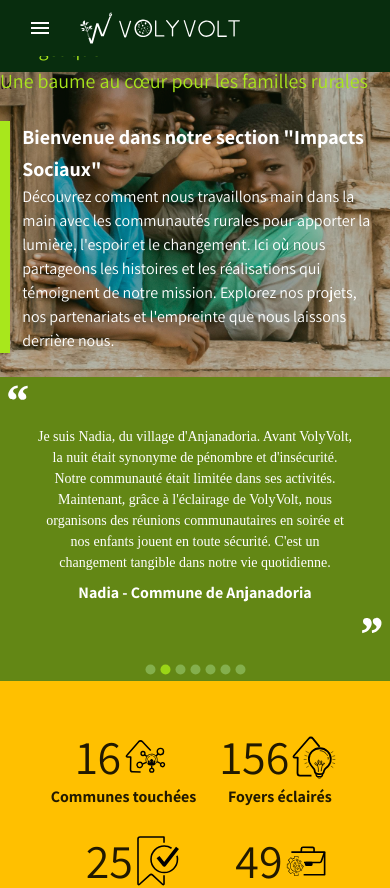
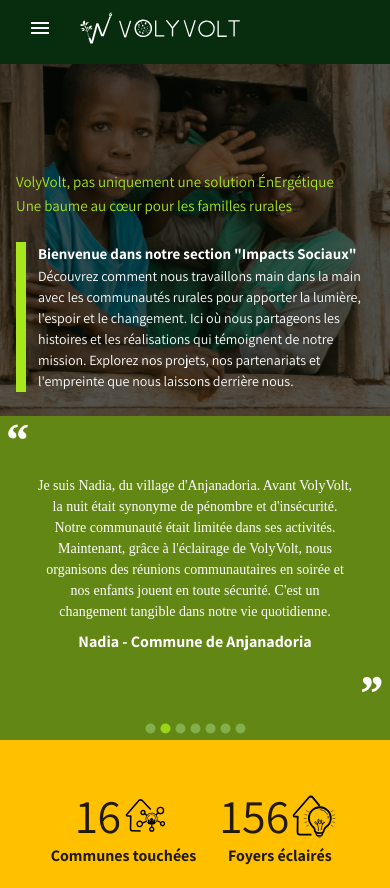
Before and after one commit to VolyVolt-App/front-end, a React (Create React App) app: page /client in a window 390 px wide. Shown: the top 888 px of the page. Built offline with nearby package versions, Linux system fonts and the light colour scheme; a web font is replaced by a local one.

Commit message:
fix: impact sociaux

```diff
--- a/src/component/impactsociaux/BenificiairyCarrousel.jsx
+++ b/src/component/impactsociaux/BenificiairyCarrousel.jsx
@@ -68,7 +68,7 @@
             display: 'flex',
             alignItems: 'center',
             justifyContent: 'center',
-            height: {xs: 270, sm: 210, md:150, lg: 120}
+            height: {xs: 290, sm: 210, md:150, lg: 120}
           }}>
             <Box sx={{alignSelf: 'flex-start'}}><GillemetStart width={20}/></Box>
             <Box>
@@ -83,9 +83,6 @@
             </Box>
 
             <Box sx={{alignSelf: 'flex-end'}}><GillemetEnd width={20} sx={{alignSelf: 'flex-end'}}/></Box>
-
-
-
         </Box>
     )
 }
--- a/src/pages/Client.jsx
+++ b/src/pages/Client.jsx
@@ -17,6 +17,7 @@
 import { ImpactTwo } from '../component/impactsociaux/ImpactTwo'
 import { Testimony } from '../component/impactsociaux/Testimony'
 
+
 //article
 import article1 from '../asset/image/image 19.png'
 import article2 from '../asset/image/image 20.png'
@@ -29,6 +30,9 @@
 
 import grosplanenfant from '../asset/image/gros-plan-enfant-africain-smiley 1.png'
 
+
+import ExpandMoreIcon from '@mui/icons-material/ExpandMore';
+
 import { Article } from '../component/impactsociaux/Article'
 //end article
 //import {ReactComponent as Icon} from '../asset/icon'
@@ -39,7 +43,7 @@
   const [isArticleHover, setArticleHover] = useState('')
   return (
     <>
-    <Grid container pt={9} sx={{
+    <Grid container pt={{xs:8,ms:9}} sx={{
       backgroundColor: '#082D0E',
       position: 'relative',
     }}>
@@ -65,9 +69,12 @@
           width: '100%',
           height: '100%',
           position: 'absolute',
-          bgcolor: 'linear-gradient(270deg, #2C2112 0.05%, rgba(44, 33, 18, 0.88) 30.87%, rgba(8, 45, 14, 0.00) 82.78%)'
+          background: {xs:'#00000088',md:'linear-gradient(270deg, #00000088 40%, #ff8e5300 100%)'},
+          backgroundRepeat: "no-repeat",
+          backgroundAttachment: "fixed",
+          //backgroundColor: 'linear-gradient(toright,blue,red)',
+         // bgcolor: 'linear-gradient(270deg, #2C2112 0.05%, rgba(44, 33, 18, 0.88) 30.87%, rgba(8, 45, 14, 0.00) 82.78%)'
         }}>
-          lk
         </Box>
 
         <Box sx={{
@@ -82,14 +89,17 @@
           }}>
             <Box sx={{
                 width: {xs:'100%', md: 500},
+                ml: {xs:2,md:0},
                 mr: {xs:2, md: '15%'},
                 mb:{xs:3 ,md: '15%'},
+                backgroundColor: {xs: '',md:''}
               }}>
                 <Typography variant='h6' sx={{
                   color: '#A8E71C',
                   fontWeight: 500,
                   width: 'fit-content',
-                  pb: 3
+                  pb: 3,
+                  fontSize: {xs: 15 ,sm: 22}
                 }}>VolyVolt, pas uniquement une solution ÉnErgétique <br/> Une baume  au cœur  pour les familles rurales</Typography>
 
                 <Grid container>
@@ -97,8 +107,12 @@
                     <Divider orientation="vertical"  sx={{ borderLeftWidth: 10,borderRightWidth: 0, borderColor: '#A8E71C' }} />
                   </Grid>
                   <Grid item xs={11.8} md={11.8} pl={2}>
-                    <Typography variant='h6' fontWeight={'bold'} color={'white'}>Bienvenue dans notre section "Impacts Sociaux"</Typography>
-                    <Typography color={'white'} >
+                    <Typography variant='h6' fontWeight={'bold'} color={'white'} sx={{
+                      fontSize: {xs: 15 ,sm: 22}
+                    }} >Bienvenue dans notre section "Impacts Sociaux"</Typography>
+                    <Typography color={'white'} sx={{
+                      fontSize: {xs: 14 ,sm: 16}
+                    }} >
                     Découvrez comment nous travaillons main dans la main avec les communautés rurales pour apporter la lumière, l'espoir et le changement. Ici où nous partageons les histoires et les réalisations qui témoignent de notre mission.  Explorez nos projets, nos partenariats et l'empreinte que nous laissons derrière nous.
                     </Typography>
                   </Grid>
@@ -305,7 +319,9 @@
 
         <Button variant='outlined' sx={{
           mt: 4,
-        }}>COLLABORER AVEC NOUS</Button>
+        }}
+        startIcon={<ExpandMoreIcon style={{ color: '#8BBC1F'}}/>}
+        >COLLABORER AVEC NOUS</Button>
       </Grid>
       <Grid item xs={12} md={5}>
       <Box
```
Also changed, not shown: src/asset/image/enfants-smiley-coup-moyen-fenetre1-mobile.png.
